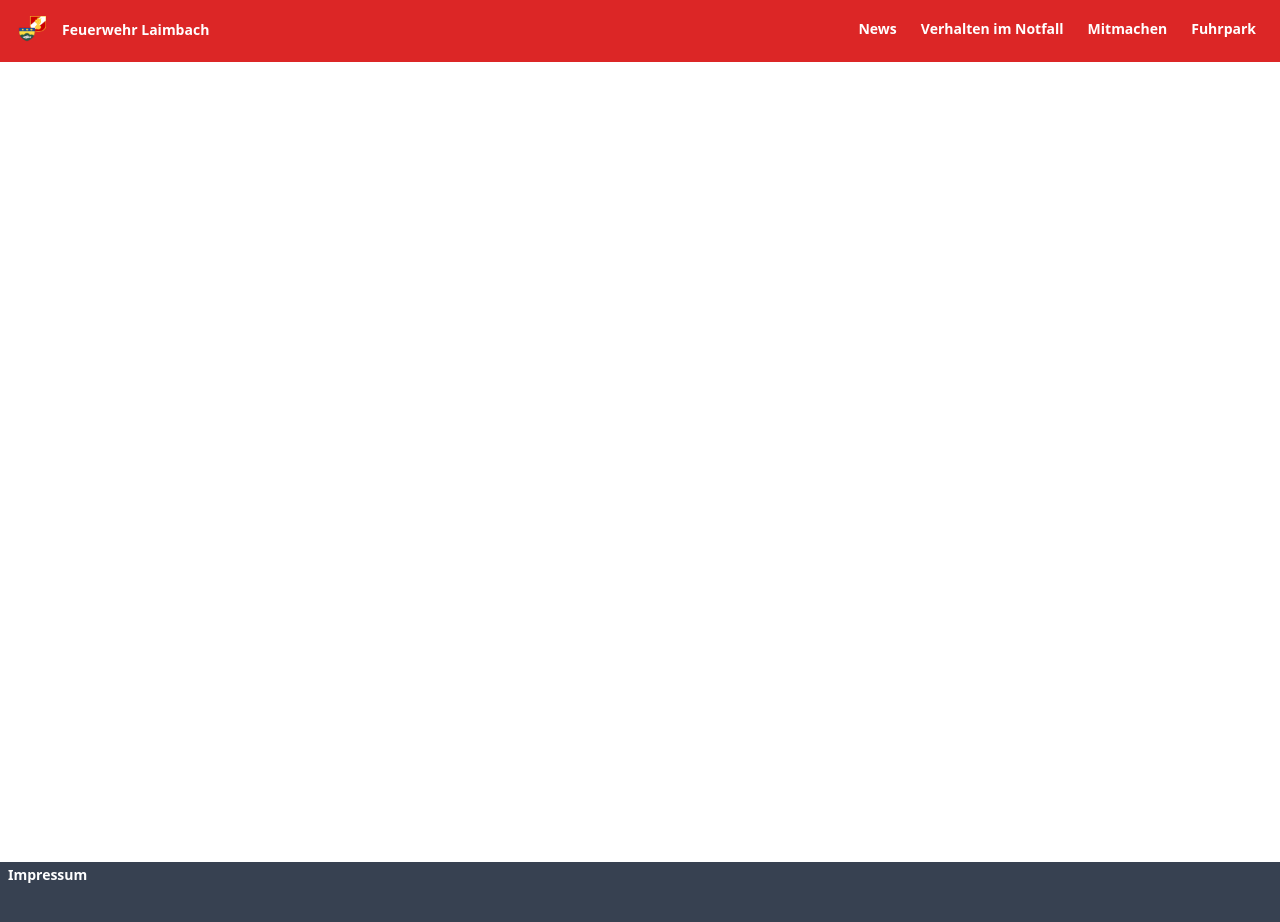
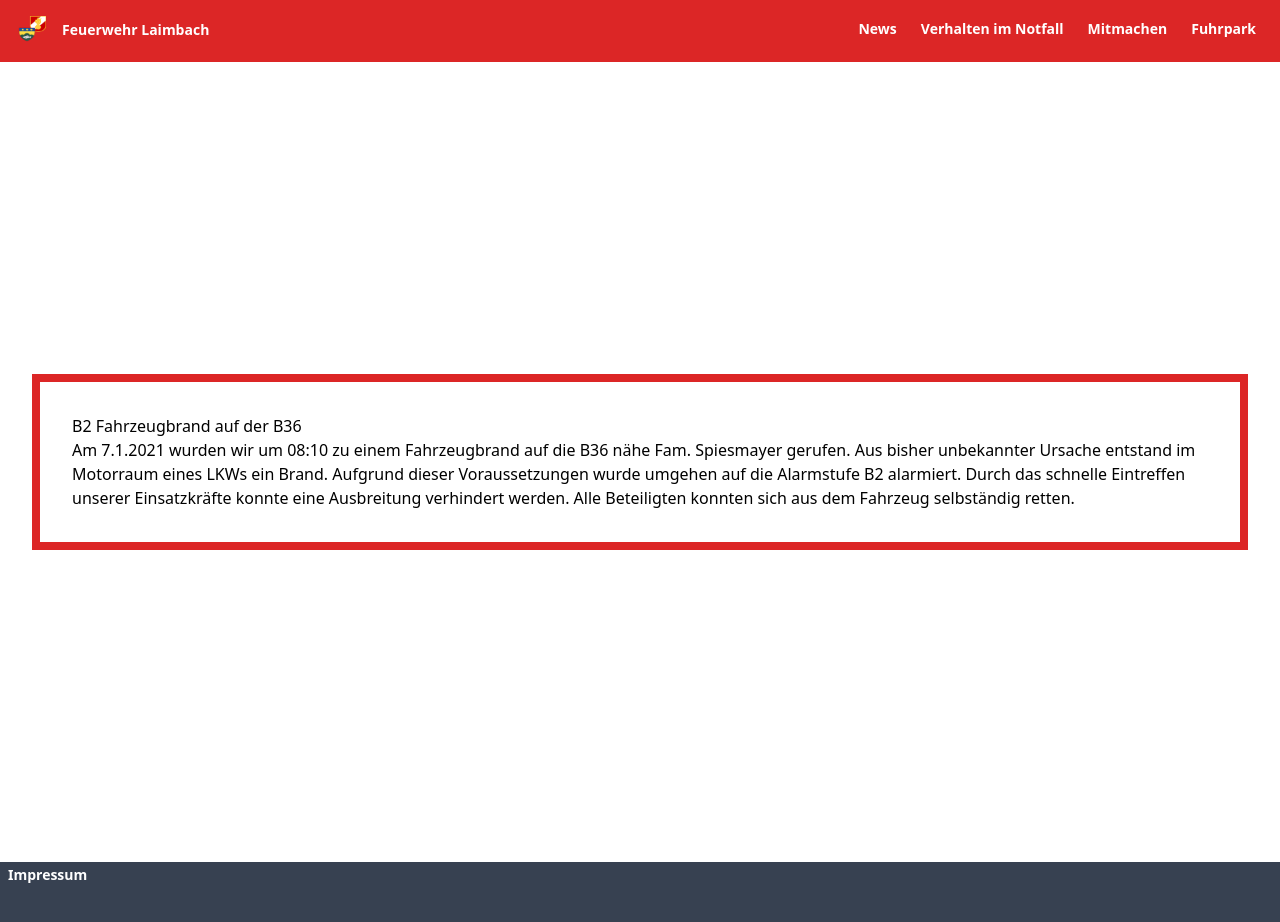
Before and after one commit to BaumiZockt/Feuerwehr_Projekt_React, a Next.js app: page / in a window 1280 px wide. Shown: the top 922 px of the page. Built offline with nearby package versions, Linux system fonts and the light colour scheme.

Commit message:
index - added Carditems

```diff
--- a/pages/index.tsx
+++ b/pages/index.tsx
@@ -1,16 +1,48 @@
 import Head from 'next/head'
-//https://www.youtube.com/watch?v=8lwHTR1ER-Q
-//https://github.com/kaloraat/redux-firebase-blog/tree/master/src
+import { Component } from 'react';
+import React from 'react'
+import { db } from '../config/firebase'
+import Image from 'next/image'
 
 
-export default function Home() {
+/*class Home_2 extends Component{
+  componentDidMount() {
+    db.collection('posts').get().then((snapshot =>{
+      const posts = snapshot.docs;
+      console.log(posts[0])
+    }))
+  }
+}
+*/
+export default function Home(){
   return (
     <div className="w-full h-screen flex justify-center items-center">
       <Head>
         <title>FF Laimbach am Ostrong</title>
         <link rel="icon" href="/Logo.png" />
       </Head>
+      <ul>
+      <CardItem überschrift="B2 Fahrzeugbrand auf der B36"
+                text="Am 7.1.2021 wurden wir um 08:10 zu einem Fahrzeugbrand auf die B36 nähe Fam. Spiesmayer gerufen.
+                Aus bisher unbekannter Ursache entstand im Motorraum eines LKWs ein Brand. Aufgrund dieser Voraussetzungen wurde umgehen auf die Alarmstufe B2 alarmiert.
+                Durch das schnelle Eintreffen unserer Einsatzkräfte konnte eine Ausbreitung verhindert werden. Alle Beteiligten konnten sich aus dem Fahrzeug selbständig retten."/>
 
-    </div>
+      </ul>
+
+      </div>
   )
 }
+export const CardItem = props =>(
+  <li>
+
+
+
+    <div className="relative text-xs sm:text-base m-2 border-2 border-red-600 p-2 display: inline-block sm:m-8 sm:border-8 sm:p-8">
+    <h1 className="">{props.überschrift}</h1>
+    <p>{props.text}</p>
+    </div>
+
+
+  </li>
+
+);
```
